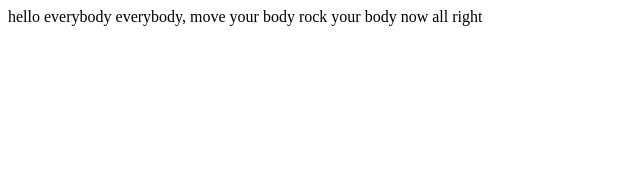
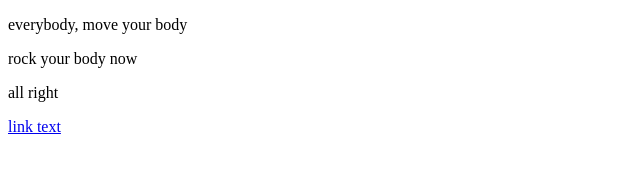
Before and after one commit to Alex-name/git-start, a plain HTML site: page test.html in a window 1280 px wide. Shown: the whole page, without its empty margins (0-640 px from the left). Drawn offline with Linux system fonts and the light colour scheme.

Commit message:
link added

```diff
--- a/test.html
+++ b/test.html
@@ -2,12 +2,12 @@
 <html lang="en">
 <head>
     <meta charset="UTF-8">
-    <title>very good</title>
-    <title2>hello everybody</title2>
+    <title>title of our site</title>
 </head>
 <body>
-everybody, move your body
-rock your body now
-all right
+<p>everybody, move your body</p>
+<p>rock your body now</p>
+<p>all right</p>
+<a href="#">link text</a>
 </body>
 </html>
```
